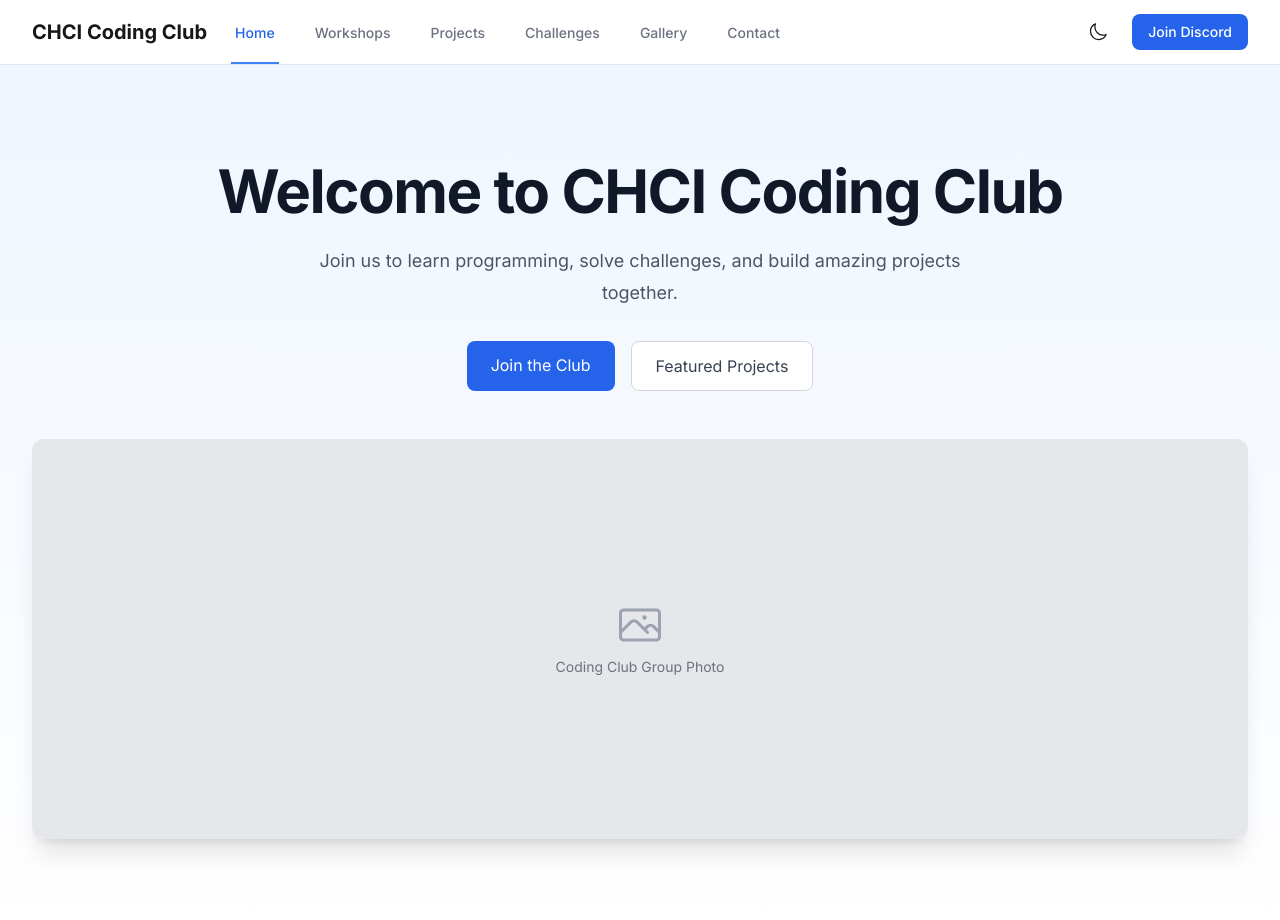
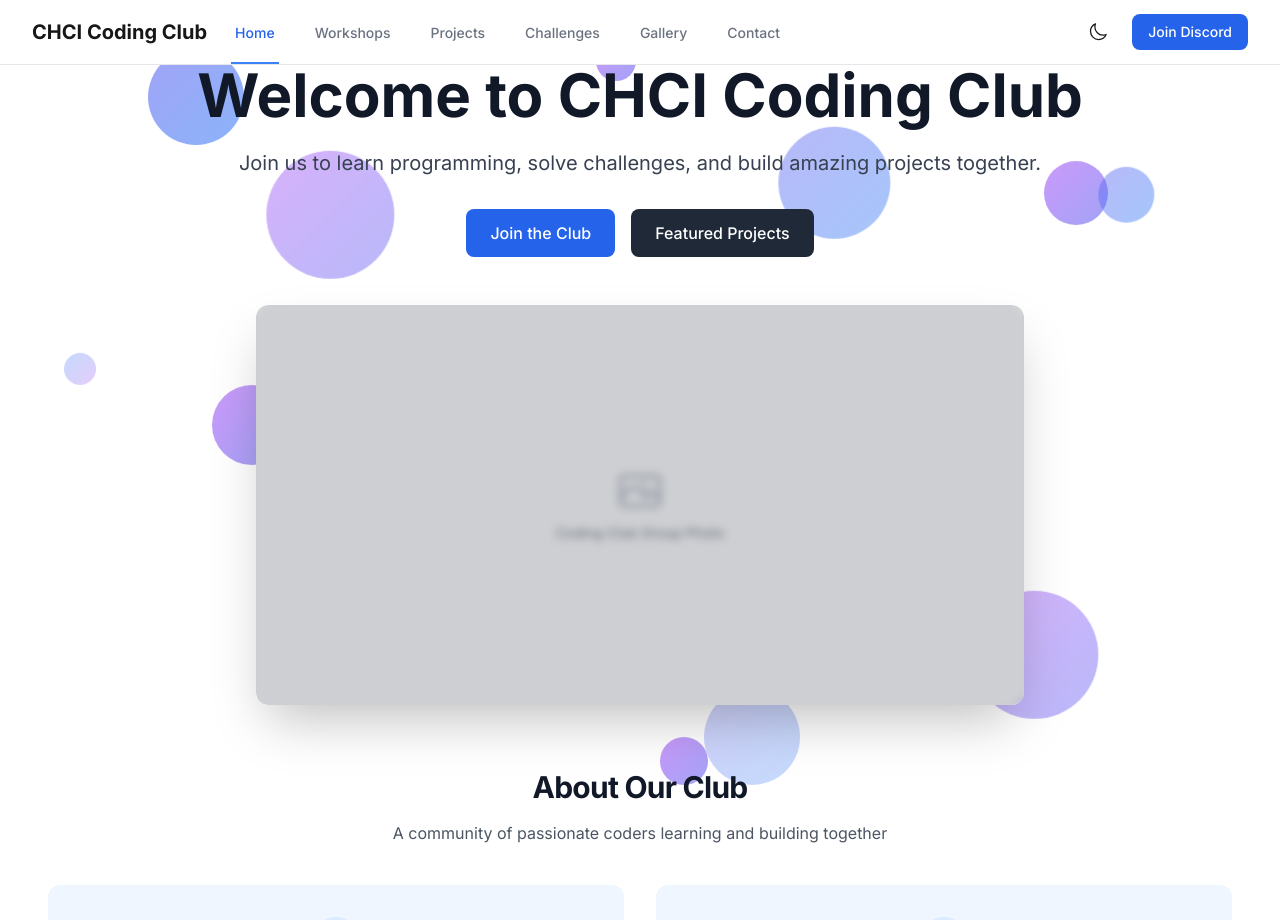
Before and after one commit to IshaanD-RX6600/Coding-Club-Website, a Next.js app: page / in a window 1280 px wide. Shown: the top 920 px of the page. Built offline with nearby package versions, Linux system fonts and the light colour scheme.

Commit message:
Made some chagnes

```diff
--- a/src/app/page.tsx
+++ b/src/app/page.tsx
@@ -21,40 +21,73 @@ const projects = [
 export default function Home() {
   return (
     <div className="animate-fadeIn">
-      {/* Hero Section */}
-      <div className="relative bg-gradient-to-b from-blue-50 to-white dark:from-gray-900 dark:to-gray-950">
-        <div className="mx-auto max-w-7xl px-4 py-16 sm:px-6 lg:px-8 lg:py-24">
-          <div className="text-center mb-12">
-            <h1 className="animate-fadeInUp text-4xl font-bold tracking-tight text-gray-900 dark:text-white sm:text-6xl">
+      {/* Hero Section with Animated Background */}
+      <div className="relative flex flex-col items-center justify-center text-center px-4 overflow-hidden bg-white dark:bg-gray-950">
+        {/* Floating Bubbles */}
+        <div className="absolute inset-0 overflow-hidden">
+          {/* Large bubbles */}
+          <div className="absolute bottom-[80vh] left-[10%] w-24 h-24 bg-gradient-to-br from-indigo-500 to-blue-500 dark:from-indigo-400 dark:to-blue-400 rounded-full animate-float-slow animate-color-cycle"></div>
+          <div className="absolute bottom-[85vh] left-[20%] w-32 h-32 bg-gradient-to-br from-purple-500 to-indigo-500 dark:from-purple-400 dark:to-indigo-400 rounded-full animate-float animate-color-cycle delay-1000"></div>
+          <div className="absolute bottom-[75vh] left-[40%] w-20 h-20 bg-gradient-to-br from-blue-500 to-purple-500 dark:from-blue-400 dark:to-purple-400 rounded-full animate-float-fast animate-color-cycle delay-[2000ms]"></div>
+          <div className="absolute bottom-[90vh] left-[60%] w-28 h-28 bg-gradient-to-br from-indigo-500 to-blue-500 dark:from-indigo-400 dark:to-blue-400 rounded-full animate-float animate-color-cycle delay-[3000ms]"></div>
+          <div className="absolute bottom-[70vh] left-[80%] w-16 h-16 bg-gradient-to-br from-purple-500 to-indigo-500 dark:from-purple-400 dark:to-indigo-400 rounded-full animate-float-slow animate-color-cycle delay-[4000ms]"></div>
+
+          {/* Small bubbles */}
+          <div className="absolute bottom-[95vh] left-[5%] w-8 h-8 bg-gradient-to-br from-blue-500 to-purple-500 dark:from-blue-400 dark:to-purple-400 rounded-full animate-float-fast animate-color-cycle delay-[500ms]"></div>
+          <div className="absolute bottom-[65vh] left-[25%] w-12 h-12 bg-gradient-to-br from-indigo-500 to-blue-500 dark:from-indigo-400 dark:to-blue-400 rounded-full animate-float animate-color-cycle delay-[1500ms]"></div>
+          <div className="absolute bottom-[88vh] left-[45%] w-10 h-10 bg-gradient-to-br from-purple-500 to-indigo-500 dark:from-purple-400 dark:to-indigo-400 rounded-full animate-float-slow animate-color-cycle delay-[2500ms]"></div>
+          <div className="absolute bottom-[72vh] left-[65%] w-6 h-6 bg-gradient-to-br from-blue-500 to-purple-500 dark:from-blue-400 dark:to-purple-400 rounded-full animate-float-fast animate-color-cycle delay-[3500ms]"></div>
+          <div className="absolute bottom-[92vh] left-[85%] w-14 h-14 bg-gradient-to-br from-indigo-500 to-blue-500 dark:from-indigo-400 dark:to-blue-400 rounded-full animate-float animate-color-cycle delay-[4500ms]"></div>
+
+          {/* Continuous flow bubbles */}
+          <div className="absolute bottom-[40vh] left-[15%] w-20 h-20 bg-gradient-to-br from-purple-500 to-indigo-500 dark:from-purple-400 dark:to-indigo-400 rounded-full animate-float-slow animate-color-cycle delay-[5000ms]"></div>
+          <div className="absolute bottom-[35vh] left-[35%] w-28 h-28 bg-gradient-to-br from-blue-500 to-purple-500 dark:from-blue-400 dark:to-purple-400 rounded-full animate-float animate-color-cycle delay-[5500ms]"></div>
+          <div className="absolute bottom-[45vh] left-[55%] w-24 h-24 bg-gradient-to-br from-indigo-500 to-blue-500 dark:from-indigo-400 dark:to-blue-400 rounded-full animate-float-fast animate-color-cycle delay-[6000ms]"></div>
+          <div className="absolute bottom-[30vh] left-[75%] w-32 h-32 bg-gradient-to-br from-purple-500 to-indigo-500 dark:from-purple-400 dark:to-indigo-400 rounded-full animate-float animate-color-cycle delay-[6500ms]"></div>
+
+          {/* Bottom bubbles */}
+          <div className="absolute bottom-0 left-[10%] w-10 h-10 bg-gradient-to-br from-blue-500 to-purple-500 dark:from-blue-400 dark:to-purple-400 rounded-full animate-float-fast animate-color-cycle delay-[7000ms]"></div>
+          <div className="absolute bottom-0 left-[30%] w-8 h-8 bg-gradient-to-br from-indigo-500 to-blue-500 dark:from-indigo-400 dark:to-blue-400 rounded-full animate-float animate-color-cycle delay-[7500ms]"></div>
+          <div className="absolute bottom-0 left-[50%] w-12 h-12 bg-gradient-to-br from-purple-500 to-indigo-500 dark:from-purple-400 dark:to-indigo-400 rounded-full animate-float-slow animate-color-cycle delay-[8000ms]"></div>
+          <div className="absolute bottom-0 left-[70%] w-6 h-6 bg-gradient-to-br from-blue-500 to-purple-500 dark:from-blue-400 dark:to-purple-400 rounded-full animate-float-fast animate-color-cycle delay-[8500ms]"></div>
+        </div>
+
+        {/* Hero Content */}
+        <div className="min-h-[80vh] flex flex-col items-center justify-center">
+          <div className="relative z-10 max-w-4xl mx-auto">
+            <h1 className="text-4xl md:text-6xl font-bold text-gray-900 dark:text-white mb-6">
               Welcome to CHCI Coding Club
             </h1>
-            <p className="mt-6 animate-fadeInUp mx-auto max-w-2xl text-lg leading-8 text-gray-600 dark:text-gray-400 [animation-delay:200ms]">
+            <p className="text-lg md:text-xl text-gray-700 dark:text-gray-200 mb-8">
               Join us to learn programming, solve challenges, and build amazing projects together.
             </p>
-            <div className="mt-8 flex justify-center gap-4">
-              <Link
-                href="/contact"
-                className="animate-fadeInUp rounded-lg bg-blue-600 px-6 py-3 text-white transition-transform hover:bg-blue-700 hover:scale-105 dark:bg-blue-500 dark:hover:bg-blue-600 [animation-delay:400ms]"
+            <div className="flex flex-wrap justify-center gap-4">
+              <a
+                href="https://discord.gg/hgQWvpYm"
+                target="_blank"
+                rel="noopener noreferrer"
+                className="px-6 py-3 bg-blue-600 hover:bg-blue-700 text-white font-medium rounded-lg transition-colors duration-300"
               >
                 Join the Club
-              </Link>
-              <Link
+              </a>
+              <a
                 href="/projects"
-                className="animate-fadeInUp rounded-lg border border-gray-300 bg-white px-6 py-3 text-gray-700 transition-transform hover:bg-gray-50 hover:scale-105 dark:border-gray-700 dark:bg-gray-800 dark:text-gray-200 dark:hover:bg-gray-700 [animation-delay:600ms]"
+                className="px-6 py-3 bg-gray-800 hover:bg-gray-700 text-white font-medium rounded-lg transition-colors duration-300"
               >
                 Featured Projects
-              </Link>
-            </div>
+              </a>
             </div>
 
-          <div className="animate-fadeIn relative mt-12 h-[400px] w-full overflow-hidden rounded-xl shadow-xl [animation-delay:300ms]">
-            <Placeholder text="Coding Club Group Photo" />
+            {/* Club Photo */}
+            <div className="mt-12 relative w-full max-w-3xl mx-auto h-[400px] rounded-xl overflow-hidden shadow-2xl">
+              <div className="absolute inset-0 bg-black/10 backdrop-blur-sm rounded-xl"></div>
+              <Placeholder text="Coding Club Group Photo" className="rounded-xl" />
             </div>
           </div>
         </div>
 
-      {/* About Section */}
-      <div className="bg-white py-16 dark:bg-gray-950">
+        {/* About Content */}
+        <div className="relative z-10 w-full py-16">
           <div className="mx-auto max-w-7xl px-4 sm:px-6 lg:px-8">
             <div className="text-center mb-10">
               <h2 className="animate-fadeInUp text-3xl font-bold tracking-tight text-gray-900 dark:text-white">
@@ -84,6 +117,7 @@ export default function Home() {
                 <p className="mt-4 text-gray-600 dark:text-gray-400">
                   Every Thursday from 2:30 PM to 4:00 PM
                 </p>
+              </div>
             </div>
           </div>
         </div>
--- a/src/components/Navigation.tsx
+++ b/src/components/Navigation.tsx
@@ -25,8 +25,10 @@ export function Navigation() {
         <div className="flex h-16 justify-between">
           <div className="flex">
             <div className="flex flex-shrink-0 items-center">
-              <Link href="/" className="text-xl font-bold">
-                CHCI Coding Club
+              <Link href="/" className="text-xl font-bold group">
+                <span className="bg-clip-text group-hover:text-transparent group-hover:bg-gradient-to-r group-hover:from-purple-600 group-hover:to-blue-500 group-hover:animate-gradient-x transition-colors duration-300">
+                  CHCI Coding Club
+                </span>
               </Link>
             </div>
             <div className="hidden sm:ml-6 sm:flex sm:space-x-8">
--- a/tailwind.config.js
+++ b/tailwind.config.js
@@ -13,6 +13,82 @@ module.exports = {
         "gradient-conic":
           "conic-gradient(from 180deg at 50% 50%, var(--tw-gradient-stops))",
       },
+      animation: {
+        'gradient-x': 'gradient-x 15s ease infinite',
+        'slide-down': 'slide-down 0.3s ease-out',
+        'slide-up': 'slide-up 0.3s ease-out',
+        'fade-in': 'fade-in 0.3s ease-out',
+        'fade-out': 'fade-out 0.3s ease-out',
+        'float': 'float 8s ease-in-out infinite',
+        'float-slow': 'float 12s ease-in-out infinite',
+        'float-fast': 'float 6s ease-in-out infinite',
+        'color-cycle': 'color-cycle 10s linear infinite',
+      },
+      keyframes: {
+        'gradient-x': {
+          '0%, 100%': {
+            'background-size': '400% 400%',
+            'background-position': 'left center'
+          },
+          '50%': {
+            'background-size': '400% 400%',
+            'background-position': 'right center'
+          }
+        },
+        'slide-down': {
+          '0%': {
+            transform: 'translateY(-10px)',
+            opacity: '0',
+          },
+          '100%': {
+            transform: 'translateY(0)',
+            opacity: '1',
+          },
+        },
+        'slide-up': {
+          '0%': {
+            transform: 'translateY(0)',
+            opacity: '1',
+          },
+          '100%': {
+            transform: 'translateY(-10px)',
+            opacity: '0',
+          },
+        },
+        'fade-in': {
+          '0%': { opacity: '0' },
+          '100%': { opacity: '1' },
+        },
+        'fade-out': {
+          '0%': { opacity: '1' },
+          '100%': { opacity: '0' },
+        },
+        'float': {
+          '0%, 100%': {
+            transform: 'translateY(0) translateX(0)',
+            opacity: '0.3',
+          },
+          '50%': {
+            transform: 'translateY(-45vh) translateX(20px)',
+            opacity: '0.6',
+          }
+        },
+        'color-cycle': {
+          '0%, 100%': {
+            'background-image': 'linear-gradient(to bottom right, var(--tw-gradient-stops))',
+            '--tw-gradient-from': '#6366f1',
+            '--tw-gradient-to': '#818cf8',
+          },
+          '33%': {
+            '--tw-gradient-from': '#8b5cf6',
+            '--tw-gradient-to': '#a78bfa',
+          },
+          '66%': {
+            '--tw-gradient-from': '#3b82f6',
+            '--tw-gradient-to': '#60a5fa',
+          }
+        },
+      },
     },
   },
   plugins: [],
```
Also changed, not shown: src/app/challenges/page.tsx (+40 -61 lines), src/components/WeeklyProblems.tsx (+6 -10 lines), src/components/WorkshopList.tsx (+8 -15 lines). Lines whose indentation alone changed are shown as unchanged.
